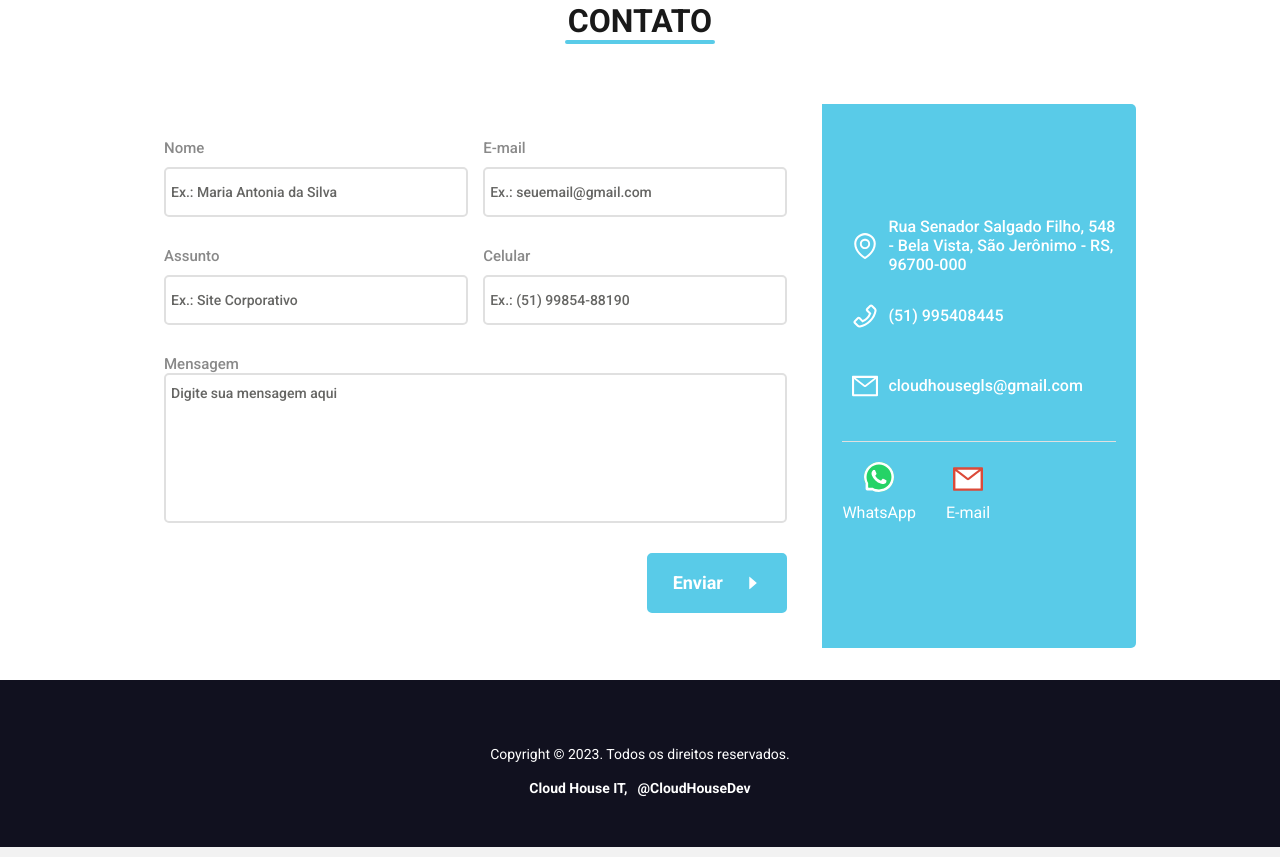
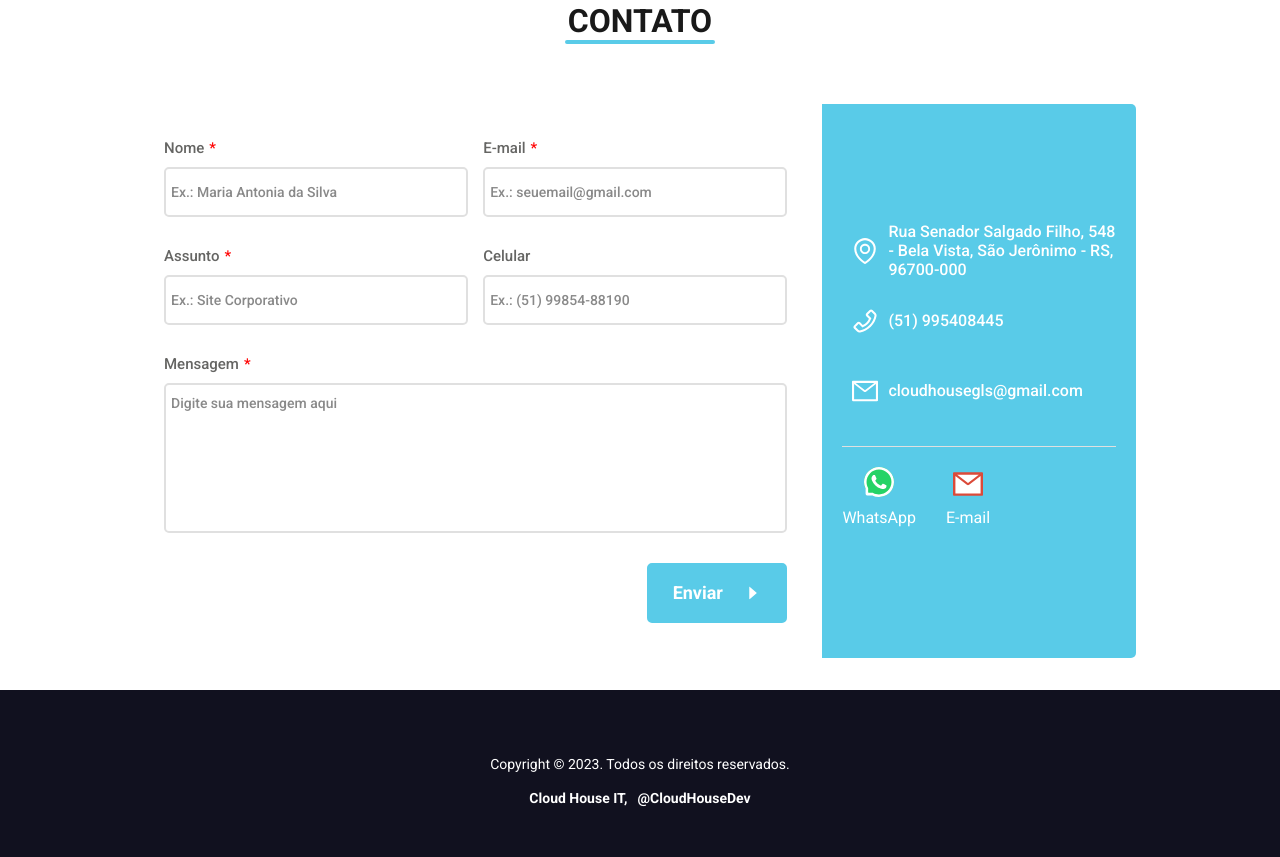
Before and after one commit to CloudHouseDev/landing-page-business, a React (Create React App) app: page / in a window 1280 px wide. Shown: the part 1560-2417 px from the top of the page. Built offline with nearby package versions, Linux system fonts and the light colour scheme.

Commit message:
chore: add states

```diff
--- a/src/components/header/styles.css
+++ b/src/components/header/styles.css
@@ -10,6 +10,8 @@
     flex-direction: column;
     justify-content: center;
     align-items: center;
+    box-shadow: 0px 2px 4px -1px rgba(0, 0, 0, 0.3);
+    transition: 1s;
 }
 
 .header-limit {
--- a/src/components/modalMenu/modalMenu.jsx
+++ b/src/components/modalMenu/modalMenu.jsx
@@ -56,8 +56,8 @@ function ModalMenu() {
                         Contato
                     </a>
                 </div>
+                <Footer />
             </div>
-            <Footer />
         </div>
     );
 }
--- a/src/components/modalMenu/styles.css
+++ b/src/components/modalMenu/styles.css
@@ -34,7 +34,8 @@
     justify-content: flex-start;
     flex-direction: column;
     width: 100%;
-    margin: 15px 0px;
+    margin: 20px 0px;
+    padding-bottom: 20px;
 }
 
 .nav-modal-menu {
--- a/src/pages/components/contactUs/contactUs.jsx
+++ b/src/pages/components/contactUs/contactUs.jsx
@@ -1,4 +1,6 @@
-import React from "react";
+/* eslint-disable consistent-return */
+/* eslint-disable default-case */
+import React, { useReducer } from "react";
 
 import {
     EnvironmentOutlined,
@@ -13,15 +15,57 @@ import SectionTitle from "../../../components/sectionTitle/sectionTitle";
 import "./styles.css";
 
 function ContactUs() {
+    const [event, updateEvent] = useReducer(
+        (state, action) => {
+            switch (action.type) {
+                case "setName": {
+                    return {
+                        ...state,
+                        name: action.name,
+                    };
+                }
+                case "setEmail": {
+                    return {
+                        ...state,
+                        email: action.email,
+                    };
+                }
+                case "setSubject": {
+                    return {
+                        ...state,
+                        subject: action.subject,
+                    };
+                }
+                case "setPhone": {
+                    return {
+                        ...state,
+                        phone: action.phone,
+                    };
+                }
+                case "setMessage": {
+                    return {
+                        ...state,
+                        message: action.message,
+                    };
+                }
+            }
+        },
+        { name: "", email: "", subject: "", phone: "", message: "", errors: [{}] }
+    );
+
     return (
         <div className="wrapper-contact-us-section">
             <SectionTitle text="Contato" />
             <div className="content-wrapper-asides">
                 <form className="contact-infos">
-                    <div className="wrapper-inputs">
+                    <div className="wrapper-inputs input-required">
                         <div>
                             <label htmlFor="nameInput">Nome</label>
                             <input
+                                value={event.name}
+                                onChange={({ target: { value } }) => {
+                                    updateEvent({ type: "setName", name: value });
+                                }}
                                 type="text"
                                 placeholder="Ex.: Maria Antonia da Silva"
                                 id="nameInput"
@@ -30,6 +74,10 @@ function ContactUs() {
                         <div>
                             <label htmlFor="emailInput">E-mail</label>
                             <input
+                                value={event.email}
+                                onChange={({ target: { value } }) => {
+                                    updateEvent({ type: "setEmail", email: value });
+                                }}
                                 type="email"
                                 placeholder="Ex.: seuemail@gmail.com"
                                 id="emailInput"
@@ -37,9 +85,13 @@ function ContactUs() {
                         </div>
                     </div>
                     <div className="wrapper-inputs">
-                        <div>
+                        <div className="input-required">
                             <label htmlFor="subjectInput">Assunto</label>
                             <input
+                                value={event.subject}
+                                onChange={({ target: { value } }) => {
+                                    updateEvent({ type: "setSubject", subject: value });
+                                }}
                                 type="text"
                                 placeholder="Ex.: Site Corporativo"
                                 id="subjectInput"
@@ -48,16 +100,24 @@ function ContactUs() {
                         <div>
                             <label htmlFor="phoneNumberInput">Celular</label>
                             <input
+                                value={event.phone}
+                                onChange={({ target: { value } }) => {
+                                    updateEvent({ type: "setPhone", phone: value });
+                                }}
                                 type="text"
                                 placeholder="Ex.: (51) 99854-88190"
                                 id="phoneNumberInput"
                             />
                         </div>
                     </div>
-                    <div className="wrapper-inputs">
+                    <div className="wrapper-inputs input-required">
                         <div>
                             <label htmlFor="messageInput">Mensagem</label>
                             <textarea
+                                value={event.message}
+                                onChange={({ target: { value } }) => {
+                                    updateEvent({ type: "setMessage", message: value });
+                                }}
                                 id="messageInput"
                                 placeholder="Digite sua mensagem aqui"
                             />
--- a/src/pages/components/contactUs/styles.css
+++ b/src/pages/components/contactUs/styles.css
@@ -162,7 +162,7 @@
 .wrapper-inputs div label {
     font-size: 15px;
     font-weight: 500;
-    color: var(--grey-500);
+    color: var(--grey-400);
 }
 
 .wrapper-inputs div input {
@@ -181,7 +181,7 @@
 .wrapper-inputs div input::placeholder {
     font-size: 14px;
     font-weight: 500;
-    color: var(--grey-400);
+    color: var(--grey-500);
 }
 
 .wrapper-inputs div textarea {
@@ -194,6 +194,7 @@
     min-height: 150px;
     max-height: 240px;
     border: none;
+    margin-top: 10px;
     padding-top: 10px;
     padding-left: 5px;
     border-radius: 5px;
@@ -204,7 +205,14 @@
 .wrapper-inputs div textarea::placeholder {
     font-size: 14px;
     font-weight: 500;
-    color: var(--grey-400);
+    color: var(--grey-500);
+}
+
+.input-required label::after {
+    position: absolute;
+    content: "*";
+    color: red;
+    margin-left: 5px;
 }
 
 @media (max-width: 2560px) {
```
Also changed, not shown: .eslintrc.json.
